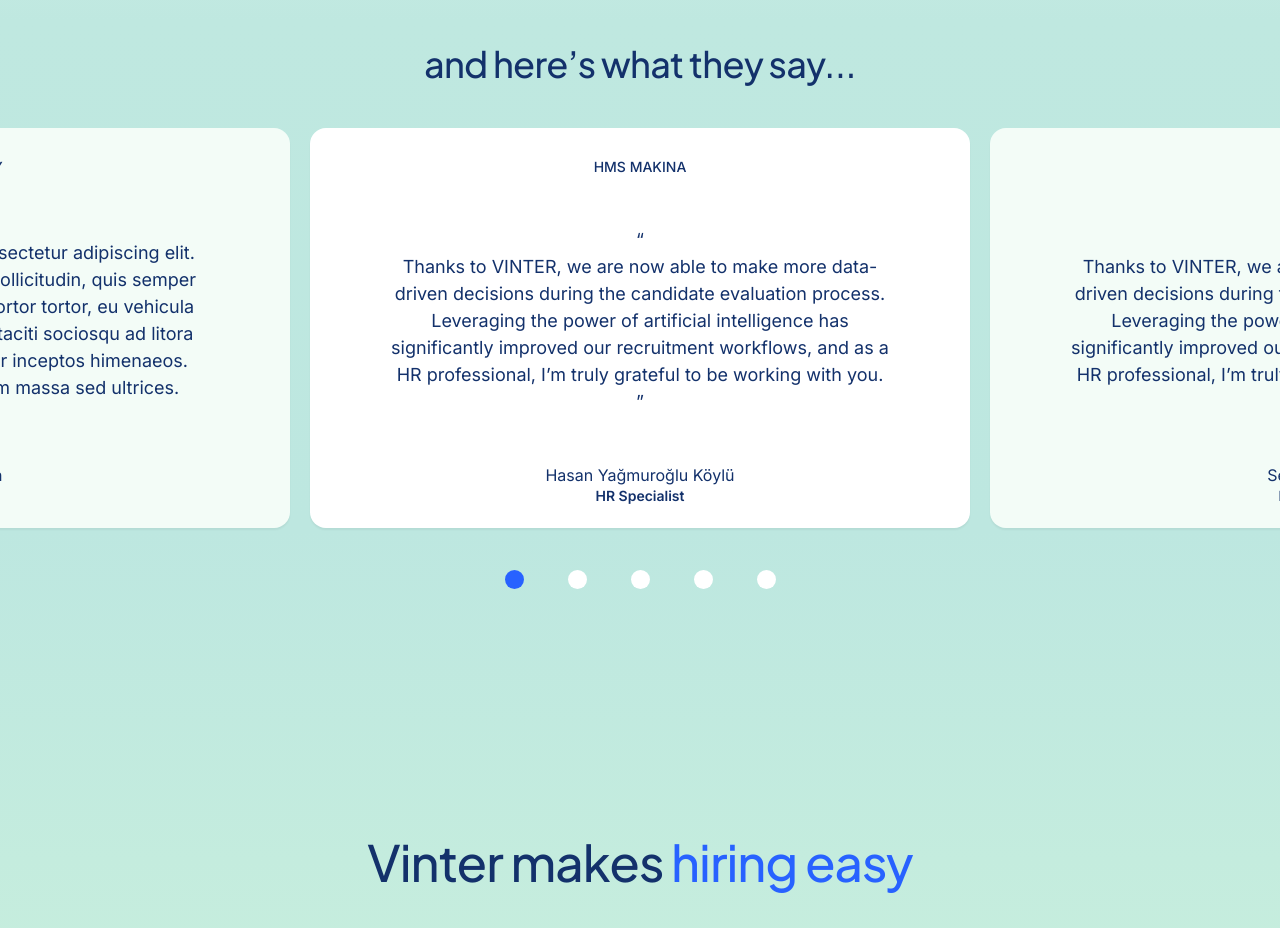
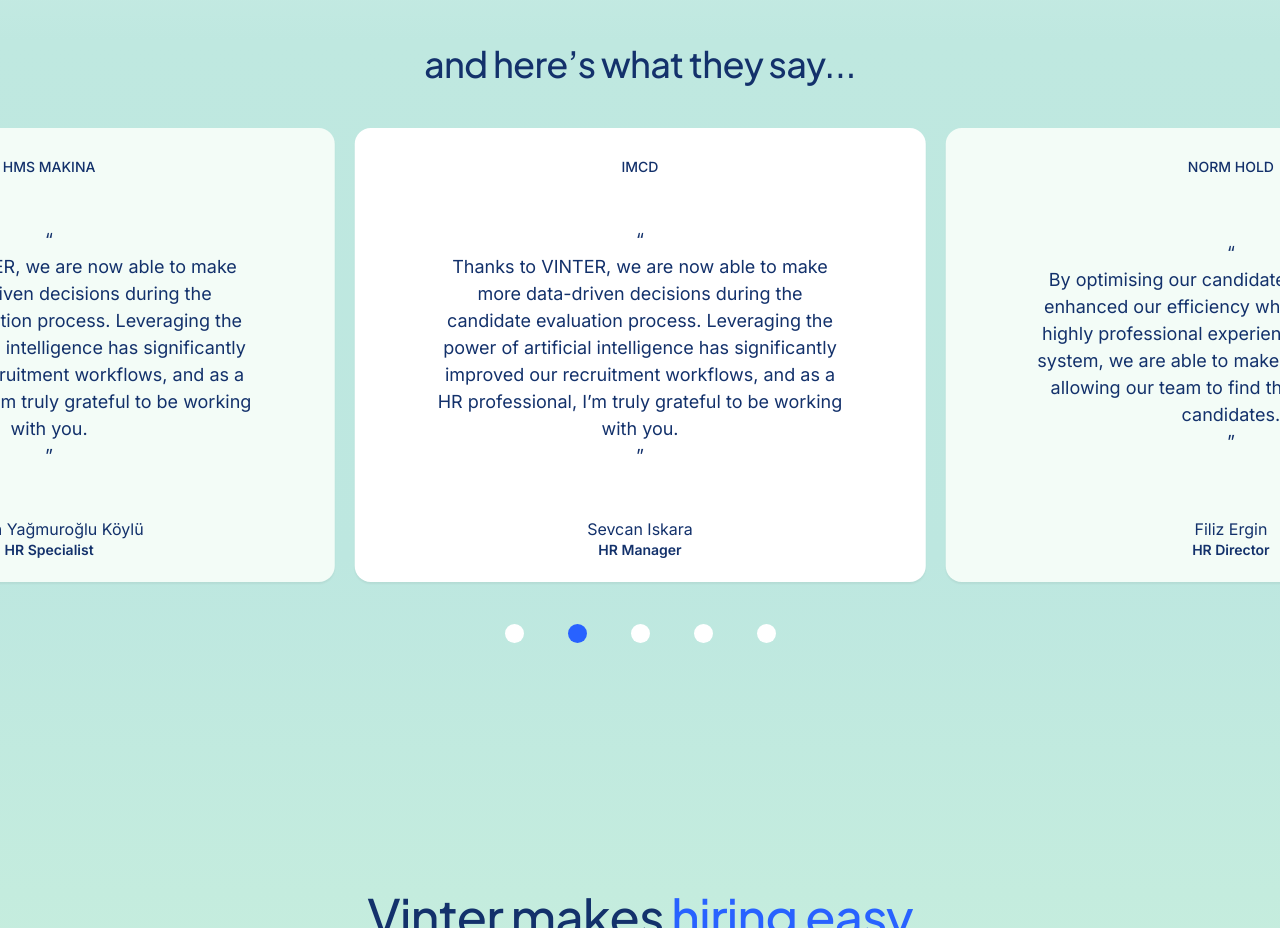
Before and after one commit to m-zamil/vinter-dev, a plain HTML site: page index.html in a window 1280 px wide. Shown: the part 3380-4308 px from the top of the page. Drawn offline with nearby package versions, Linux system fonts and the light colour scheme.

Commit message:
desktop: slider fix

```diff
--- a/assets/css/main.css
+++ b/assets/css/main.css
@@ -594,7 +594,6 @@
   }
   .swiper .swiper-slide {
     padding: 30px 80px 22px;
-    max-width: 660px;
   }
   .company-name {
     font-family: "Inter";
--- a/index.html
+++ b/index.html
@@ -740,7 +740,7 @@
 
         breakpoints: {
           1024: {
-            slidesPerView: "auto",
+            slidesPerView: 2.2,
             spaceBetween: 20,
           },
         },
```
